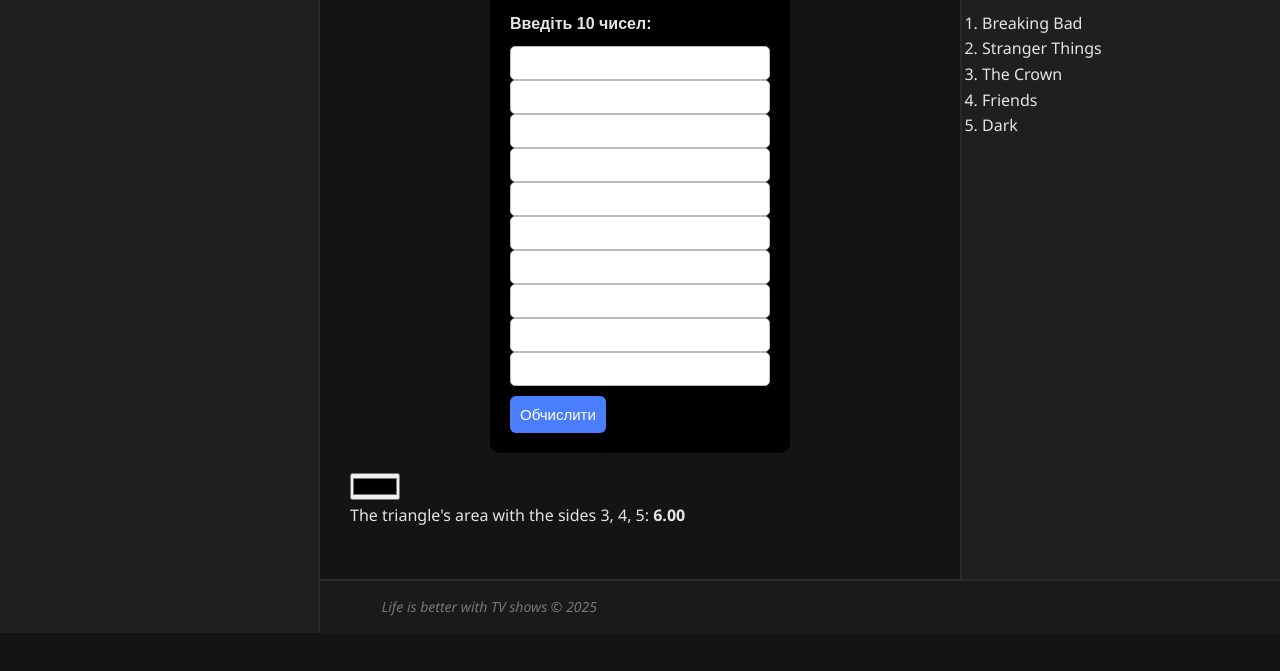
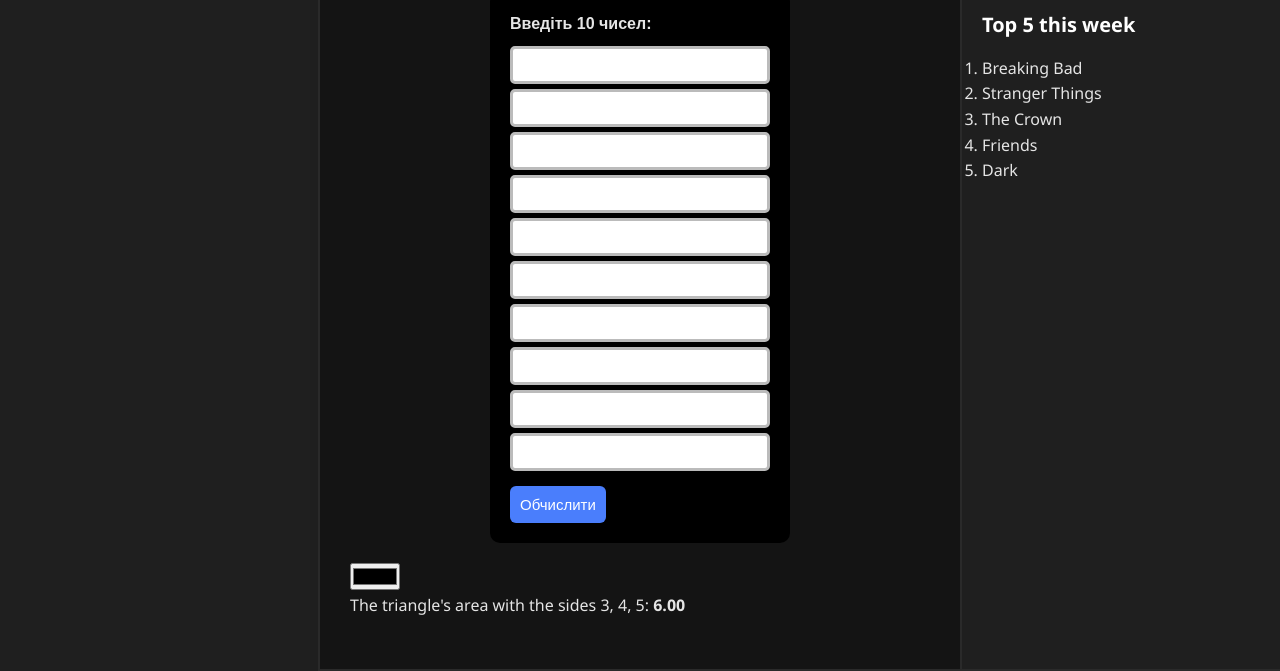
Before and after one commit to DimaBohdan/web-dev-app-labs, a plain HTML site: page lab5.html in a window 1280 px wide. Shown: the part 801-1472 px from the top of the page. Before the commit the page ends 1434 px from the top, so only its background shows below. Drawn offline with Linux system fonts and the light colour scheme.

Commit message:
lab5 edit css

```diff
--- a/styles/style.css
+++ b/styles/style.css
@@ -164,11 +164,12 @@ body {
 
 #numsForm input[type="number"] {
   padding: 8px;
-  border: 1px solid #bbb;
+  border: 3px solid #bbb;
   border-radius: 5px;
   font-size: 14px;
   width: 100%;
   box-sizing: border-box;
+  margin-bottom: 5px;
 }
 
 #numsForm button {
```
